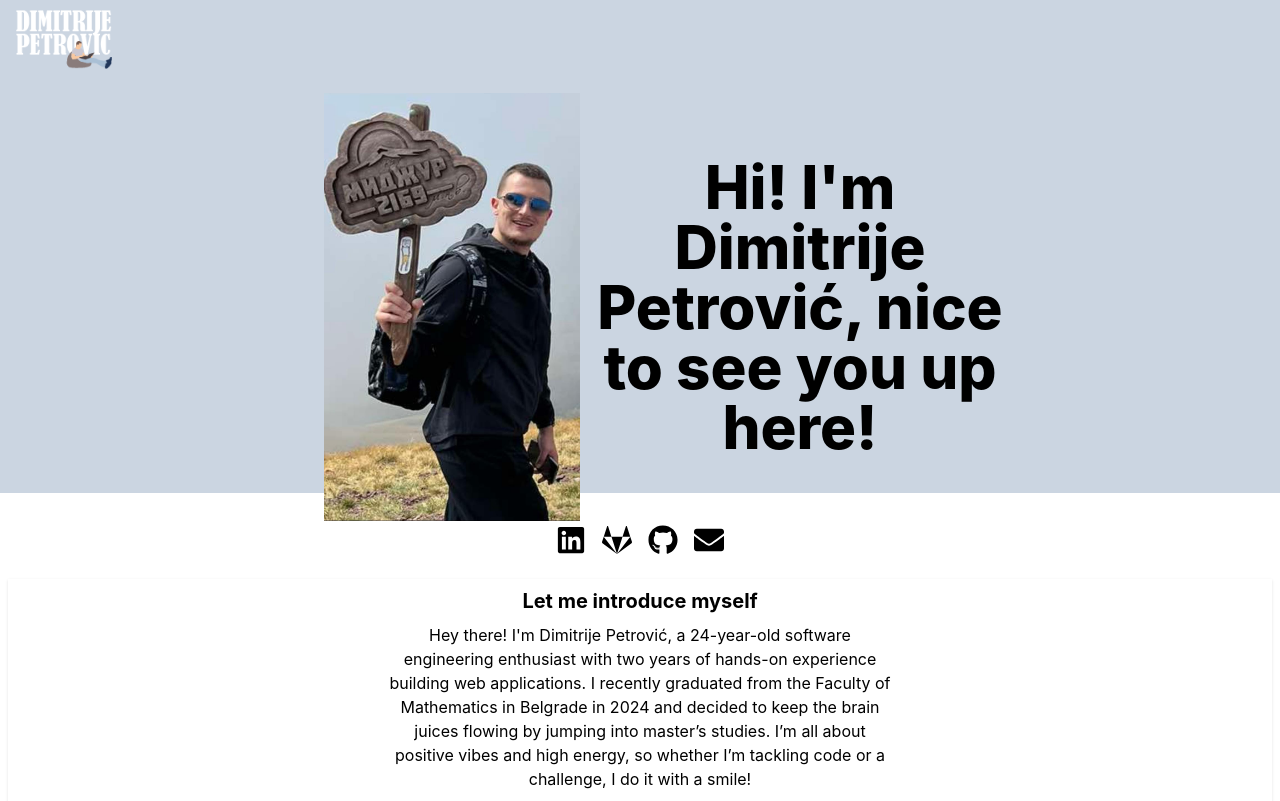
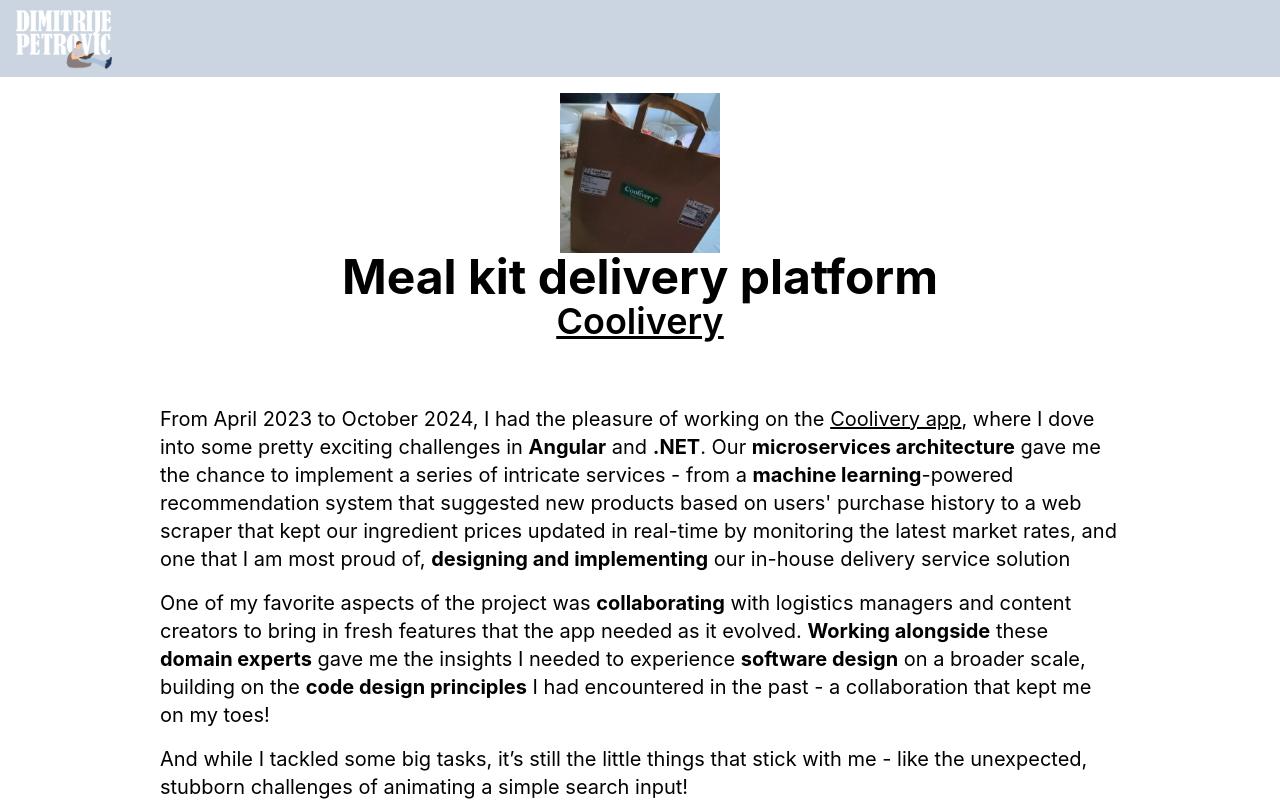
Before and after one commit to DimePetrovic/personal-website, a React (Create React App) app: page /#/meal-kit-delivery-platform in a window 1280 px wide. Shown: the top 801 px of the page. Built offline with nearby package versions, Linux system fonts and the light colour scheme; the HTML template or start-up script is replaced by a standard one.

Commit message:
Description changed, and using hash router instead of browser router

```diff
--- a/public/index.html
+++ b/public/index.html
@@ -7,7 +7,7 @@
     <meta name="theme-color" content="#000000" />
     <meta
       name="description"
-      content="Web site created using create-react-app"
+      content="Personal website of Dimitrije Petrović, showcasing portfolio, projects, and professional background."
     />
     <link rel="apple-touch-icon" href="%PUBLIC_URL%/logo192.png" />
     <!--
--- a/src/App.js
+++ b/src/App.js
@@ -1,5 +1,5 @@
 import './App.css';
-import {BrowserRouter as Router, Route, Routes} from 'react-router-dom';
+import {HashRouter as Router, Route, Routes} from 'react-router-dom';
 import Home from './Home';
 import { FaLinkedin, FaGithub, FaGitlab, FaEnvelope } from 'react-icons/fa';
 import AboutMe from './AboutMe';
--- a/src/MealKitPlatform.js
+++ b/src/MealKitPlatform.js
@@ -9,7 +9,7 @@
 
             <div className="my-16 mx-2 md:mx-auto flex flex-col gap-y-4 text-xl">
                 <p>From April 2023 to October 2024, I had the pleasure of working on the <a href="https://coolivery.com/" rel="noreferrer" target="_blank" className="underline">Coolivery app</a>, where I dove into some pretty exciting challenges in <span class="font-bold">Angular</span> and <span class="font-bold">.NET</span>. Our <span class="font-bold">microservices architecture</span> gave me the chance to implement a series of intricate services - from a <span className="font-bold">machine learning</span>-powered recommendation system that suggested new products based on users' purchase history to a web scraper that kept our ingredient prices updated in real-time by monitoring the latest market rates, and one that I am most proud of, <span className="font-bold">designing and implementing</span> our in-house delivery service solution</p>
-                <p>One of my favorite aspects of the project was <span class="font-bold">collaborating</span> with logistics managers and content creators to bring in fresh features that the app needed as it evolved. <span className="font-bold">Working alongside</span> these <span className="font-bold">domain experts</span> gave me the insights I needed to keep the app dynamic and responsive to real-time demands - a collaboration that kept me on my toes!</p>
+                <p>One of my favorite aspects of the project was <span class="font-bold">collaborating</span> with logistics managers and content creators to bring in fresh features that the app needed as it evolved. <span className="font-bold">Working alongside</span> these <span className="font-bold">domain experts</span> gave me the insights I needed to experience <span className="font-bold">software design</span> on a broader scale, building on the <span className="font-bold">code design principles</span> I had encountered in the past - a collaboration that kept me on my toes!</p>
                 <p>And while I tackled some big tasks, it’s still the little things that stick with me - like the unexpected, stubborn challenges of animating a simple search input!</p>
             </div>
         </div>
```
